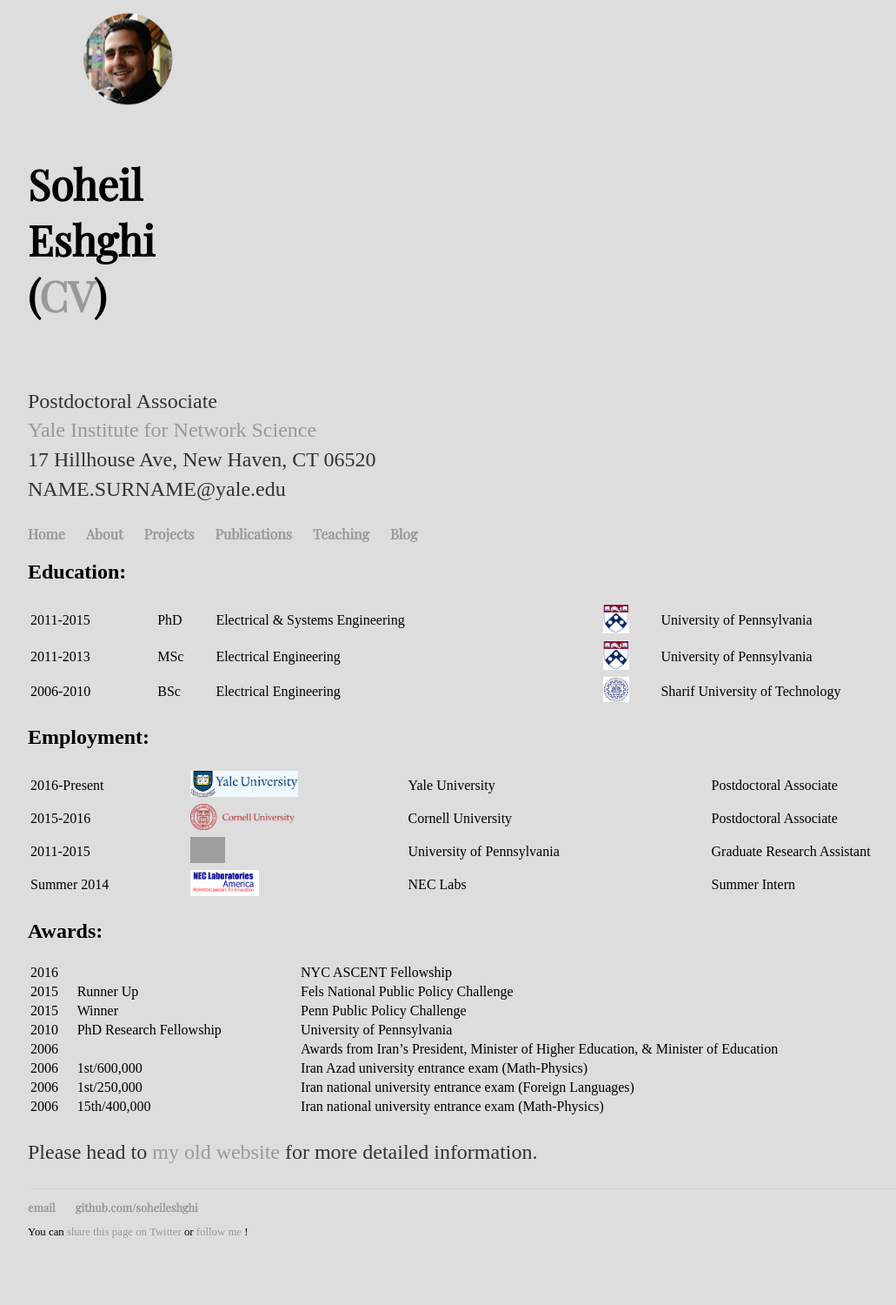
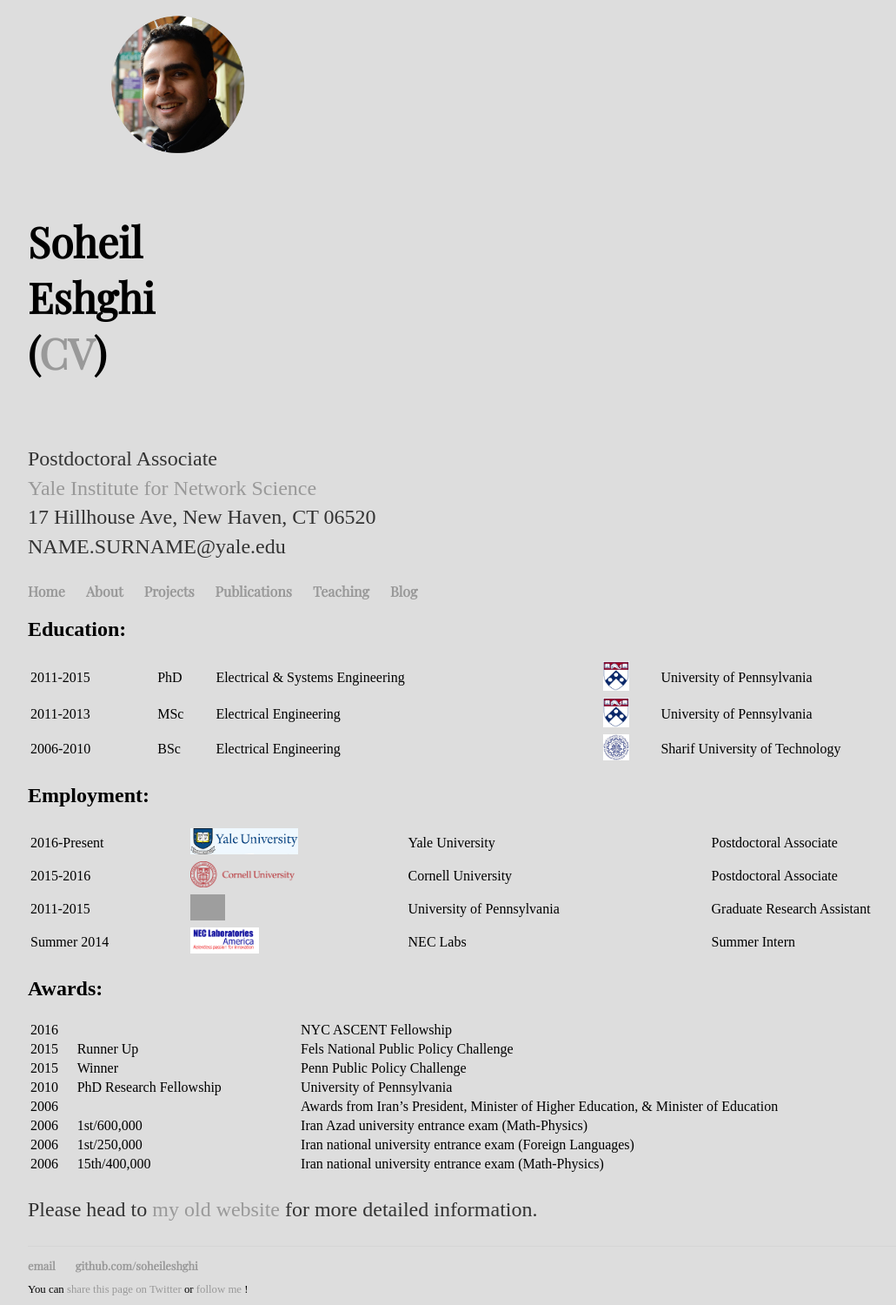
Before and after one commit to SoheilEshghi/SoheilEshghi.github.io, a Jekyll site: the page built from index.html, in a window 1280 px wide. Shown: the whole page at 87% size, without its empty margins (32-1063 px from the left). Built offline with Jekyll 4.4.1, drawn with Linux system fonts in a browser that asks for light colours; before the commit the page ends 1434 px from its top, so only the background shows below that; grey boxes are pictures that could not be loaded.

Commit message:
distance fix

```diff
--- a/_layouts/default.html
+++ b/_layouts/default.html
@@ -14,7 +14,7 @@
 		<body style="background-color:#DDDDDD">
 
 			<div class="left">
-				<img src="images/soheil.png" style="width:200px;"><br><h1>Soheil <br> Eshghi <br>(<a href="/cv/cv.pdf">CV</a>)</h1><br><p>Postdoctoral Associate<br><a href="http://yins.yale.edu/">Yale Institute for Network Science</a><br>17 Hillhouse Ave, New Haven, CT 06520<br>NAME.SURNAME@yale.edu</p>
+				<img src="images/soheil.png" style="width:300px;"><br><h1>Soheil <br> Eshghi <br>(<a href="/cv/cv.pdf">CV</a>)</h1><br><p>Postdoctoral Associate<br><a href="http://yins.yale.edu/">Yale Institute for Network Science</a><br>17 Hillhouse Ave, New Haven, CT 06520<br>NAME.SURNAME@yale.edu</p>
 
 		</div><!-- /.container -->
 			<div class="main">
--- a/stylesheets/stylesheet.css
+++ b/stylesheets/stylesheet.css
@@ -64,14 +64,14 @@
 }
 
 header {
-  padding-top: 35px;
-  padding-bottom: 25px;
+  padding-top: 10px;
+  padding-bottom: 10px;
 }
 
 header h1 {
   font-family: 'Playfair Display', 'Helvetica Neue', Helvetica, Arial, serif;
   font-size: 48px; font-weight: 900;
-  line-height: 1.2;
+  line-height: 1;
   color: #303030;
   letter-spacing: -1px;
 }
```
